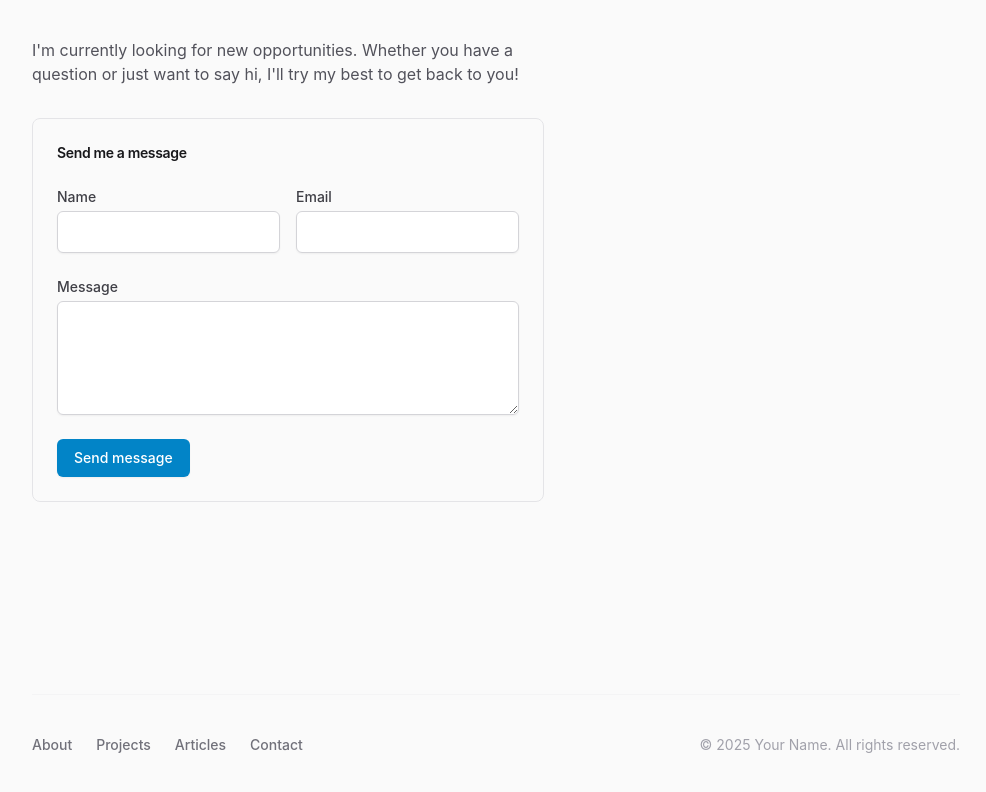
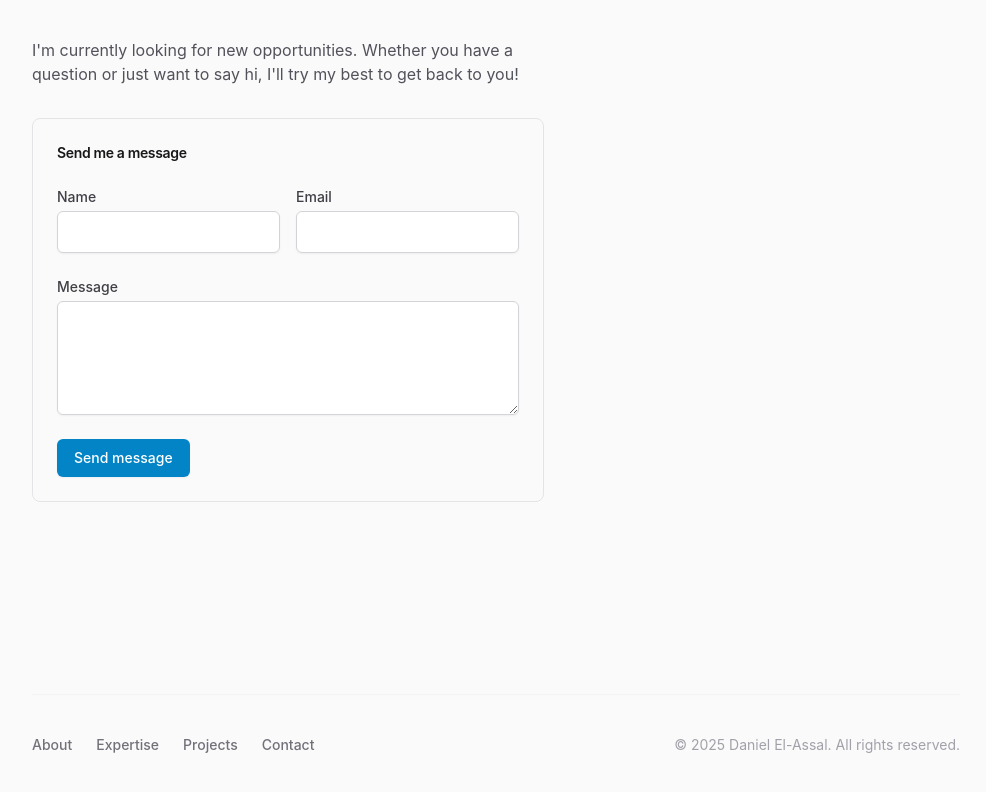
Before and after one commit to delassal/portfolio, a React (Create React App) app: page / in a window 1280 px wide. Shown: the part 1850-2642 px from the top of the page, without its empty margins (144-1130 px from the left). Built offline with nearby package versions, Linux system fonts and the light colour scheme.

Commit message:
router dom integration

```diff
--- a/package.json
+++ b/package.json
@@ -12,7 +12,9 @@
     "@testing-library/user-event": "^13.5.0",
     "react": "^18.3.1",
     "react-dom": "^18.3.1",
+    "react-router-dom": "^7.6.1",
     "react-scripts": "5.0.1",
+    "router-dom": "^3.0.3",
     "web-vitals": "^2.1.4"
   },
   "scripts": {
--- a/src/App.js
+++ b/src/App.js
@@ -1,12 +1,16 @@
 import React from 'react';
-import {HeaderComponent as Header} from './components/HeaderComponent';
-import {FooterComponent as Footer} from './components/FooterComponent';
 import {About} from './sections/About';
-import {Expertise} from './sections/Expertise';
 import {Projects} from './sections/Projects';
 import {Contact} from './sections/Contact';
+import {BrowserRouter as Router, Routes, Route} from 'react-router-dom';
+import {Link} from './components/Link';
+import {HeaderComponent} from './components/HeaderComponent';
+import {FooterComponent} from './components/FooterComponent';
+import {Expertise} from './sections/Expertise';
+import {ScrollToHashElement} from './components/ScrollToHashElement';
 
-function App() {
+// Hauptkomponente, die alle Abschnitte enthält
+function MainContent() {
     return (
         <div className="relative w-full bg-zinc-50 dark:bg-black">
             {/* Fixed background with max width */}
@@ -21,14 +25,15 @@ function App() {
                 <div className="flex justify-center sm:px-8">
                     <div className="flex w-full max-w-7xl lg:px-12 xl:px-24">
                         <div className="w-full max-w-none px-4 sm:px-8 lg:px-12">
-                            <Header/>
+                            <HeaderComponent/>
                             <main>
-                                <About/>
-                                <Expertise/>
-                                <Projects/>
-                                <Contact/>
+                                <About />
+                                <Expertise />
+                                <Projects />
+                                <Contact />
                             </main>
-                            <Footer/>
+
+                            <FooterComponent />
                         </div>
                     </div>
                 </div>
@@ -37,24 +42,15 @@ function App() {
     );
 }
 
+function App() {
+    return (
+        <Router>
+            <ScrollToHashElement/>
+            <Routes>
+                <Route path="/*" element={<MainContent/>}/>
+            </Routes>
+        </Router>
+    );
+}
+
 export default App;
-
-// <div className="relative w-full bg-zinc-50 dark:bg-black">
-//     <div className="fixed inset-0 flex justify-center sm:px-8">
-//         <div className="flex w-full max-w-7xl lg:px-8">
-//             <div className="w-full bg-white ring-1 ring-zinc-100 dark:bg-zinc-900 dark:ring-zinc-300/20"></div>
-//         </div>
-//     </div>
-//     <div className="relative flex flex-col">
-//         <div className="mx-auto max-w-2xl lg:max-w-5xl bg-black">
-//             <Header/>
-//             <main>
-//                 <About/>
-//                 <Expertise/>
-//                 <Projects/>
-//                 <Contact/>
-//             </main>
-//             <Footer/>
-//         </div>
-//     </div>
-// </div>
--- a/src/components/FooterComponent.js
+++ b/src/components/FooterComponent.js
@@ -1,25 +1,26 @@
 import React from 'react';
+import { Link } from './Link';
 
 export function FooterComponent() {
     return (
         <footer className="mt-32 border-t border-zinc-100 pt-10 pb-16 dark:border-zinc-700/40">
             <div className="flex flex-col items-center justify-between gap-6 sm:flex-row">
                 <div className="flex gap-6 text-sm font-medium">
-                    <a className="transition text-secondary-500 hover:text-primary-600 dark:text-secondary-400 dark:hover:text-primary-400" href="#about">
+                    <Link className="transition text-secondary-500 hover:text-primary-600 dark:text-secondary-400 dark:hover:text-primary-400" to="#about">
                         About
-                    </a>
-                    <a className="transition text-secondary-500 hover:text-primary-600 dark:text-secondary-400 dark:hover:text-primary-400" href="#projects">
+                    </Link>
+                    <Link className="transition text-secondary-500 hover:text-primary-600 dark:text-secondary-400 dark:hover:text-primary-400" to="#expertise">
+                        Expertise
+                    </Link>
+                    <Link className="transition text-secondary-500 hover:text-primary-600 dark:text-secondary-400 dark:hover:text-primary-400" to="#projects">
                         Projects
-                    </a>
-                    <a className="transition text-secondary-500 hover:text-primary-600 dark:text-secondary-400 dark:hover:text-primary-400" href="#articles">
-                        Articles
-                    </a>
-                    <a className="transition text-secondary-500 hover:text-primary-600 dark:text-secondary-400 dark:hover:text-primary-400" href="#contact">
+                    </Link>
+                    <Link className="transition text-secondary-500 hover:text-primary-600 dark:text-secondary-400 dark:hover:text-primary-400" to="#contact">
                         Contact
-                    </a>
+                    </Link>
                 </div>
                 <p className="text-sm text-zinc-400 dark:text-zinc-500">
-                    &copy; {new Date().getFullYear()} Your Name. All rights reserved.
+                    &copy; {new Date().getFullYear()} Daniel El-Assal. All rights reserved.
                 </p>
             </div>
         </footer>
--- /dev/null
+++ b/src/components/Link.js
@@ -0,0 +1,42 @@
+import React from 'react';
+import { Link as RouterLink } from 'react-router-dom';
+
+// Benutzerdefinierte Link-Komponente, die React Router Links für externe und interne Links unterstützt
+export function Link({ to, children, ...props }) {
+  // Überprüfe, ob es sich um eine externe URL oder eine interne Route handelt
+  const isExternal = to.startsWith('http') || to.startsWith('https') || to.startsWith('mailto');
+
+  // Falls es sich um eine ID-basierte Navigation handelt (auf der gleichen Seite)
+  if (to.startsWith('#')) {
+    const handleClick = (e) => {
+      e.preventDefault();
+      const id = to.substring(1);
+      const element = document.getElementById(id);
+      if (element) {
+        element.scrollIntoView({ behavior: 'smooth' });
+      }
+    };
+
+    return (
+      <a href={to} onClick={handleClick} {...props}>
+        {children}
+      </a>
+    );
+  }
+
+  // Externe Links öffnen in einem neuen Tab
+  if (isExternal) {
+    return (
+      <a href={to} target="_blank" rel="noopener noreferrer" {...props}>
+        {children}
+      </a>
+    );
+  }
+
+  // Für interne Links verwenden wir RouterLink
+  return (
+    <RouterLink to={to} {...props}>
+      {children}
+    </RouterLink>
+  );
+}
--- /dev/null
+++ b/src/components/ScrollToHashElement.js
@@ -0,0 +1,30 @@
+import { useEffect, useRef } from 'react';
+import { useLocation } from 'react-router-dom';
+
+// Diese Komponente ermöglicht die Navigation zu Elementen via Hash-Fragmenten,
+// auch wenn man React Router für die Navigation nutzt
+export function ScrollToHashElement() {
+  const location = useLocation();
+  const lastHash = useRef('');
+
+  useEffect(() => {
+    // Wenn wir einen Hash in der URL haben
+    if (location.hash) {
+      // Speichere den Hash
+      lastHash.current = location.hash.slice(1); // entferne das # am Anfang
+    }
+
+    // Wenn wir einen gespeicherten Hash haben, versuche zu dem Element zu scrollen
+    if (lastHash.current && document.getElementById(lastHash.current)) {
+      setTimeout(() => {
+        const element = document.getElementById(lastHash.current);
+        if (element) {
+          element.scrollIntoView({ behavior: 'smooth' });
+        }
+      }, 100);
+    }
+  }, [location]);
+
+  // Diese Komponente rendert nichts
+  return null;
+}
--- a/src/sections/Projects.js
+++ b/src/sections/Projects.js
@@ -1,4 +1,5 @@
 import React from 'react';
+import { Link } from '../components/Link';
 
 const projects = [
   {
@@ -32,9 +33,9 @@ export function Projects() {
       </h2>
       <div className="grid grid-cols-1 md:grid-cols-2 lg:grid-cols-3 gap-8">
         {projects.map((project) => (
-          <a
+          <Link
             key={project.id}
-            href={project.link}
+            to={project.link}
             className="group block rounded-lg overflow-hidden shadow-md hover:shadow-xl transition-shadow duration-300"
           >
             <div className="relative aspect-video">
@@ -52,7 +53,7 @@ export function Projects() {
                 {project.description}
               </p>
             </div>
-          </a>
+          </Link>
         ))}
       </div>
     </section>
```
Also changed, not shown: src/components/HeaderComponent.js (+7 -6 lines), 1 other file (tests, documents, lock files or other folders).
